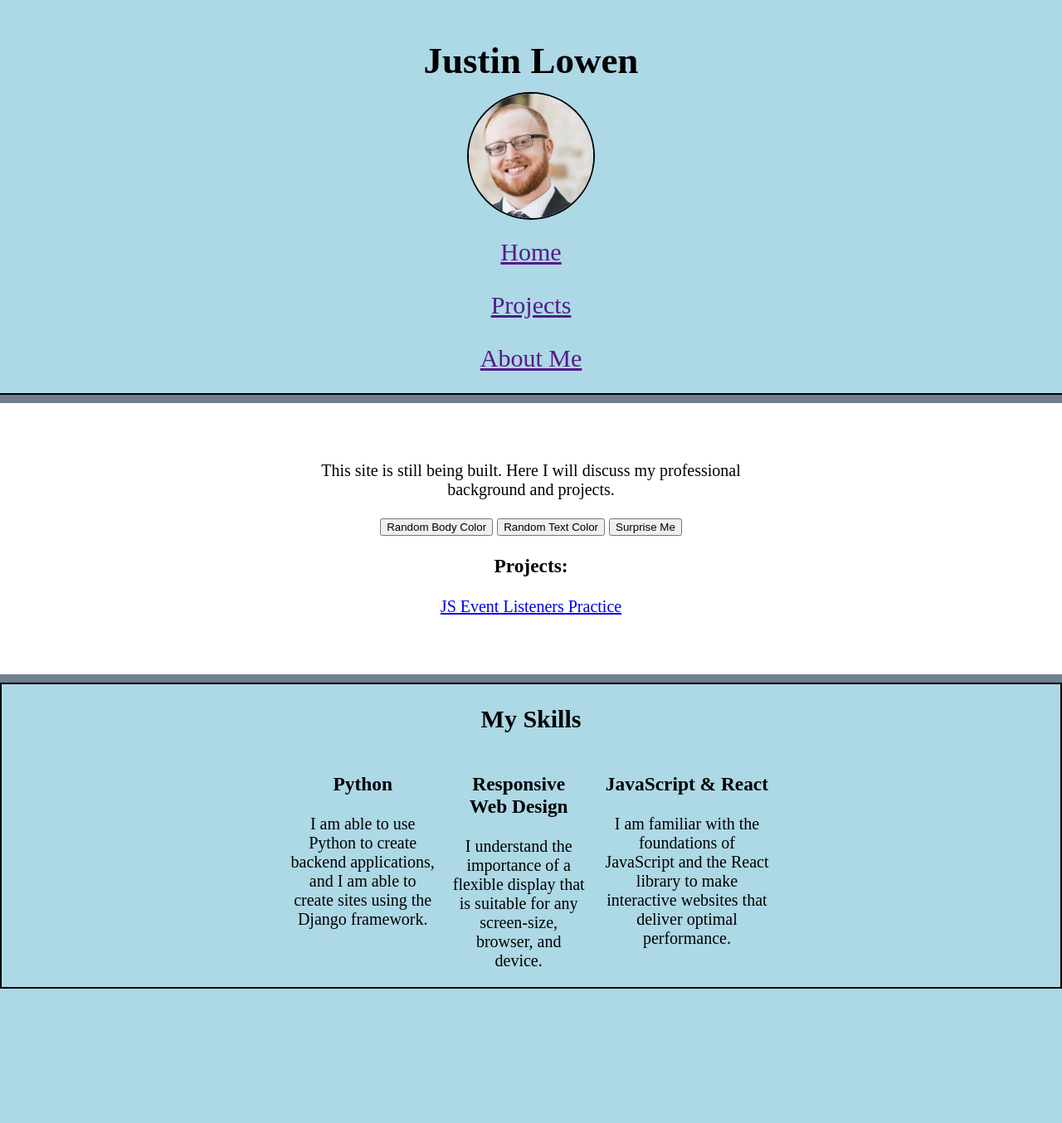
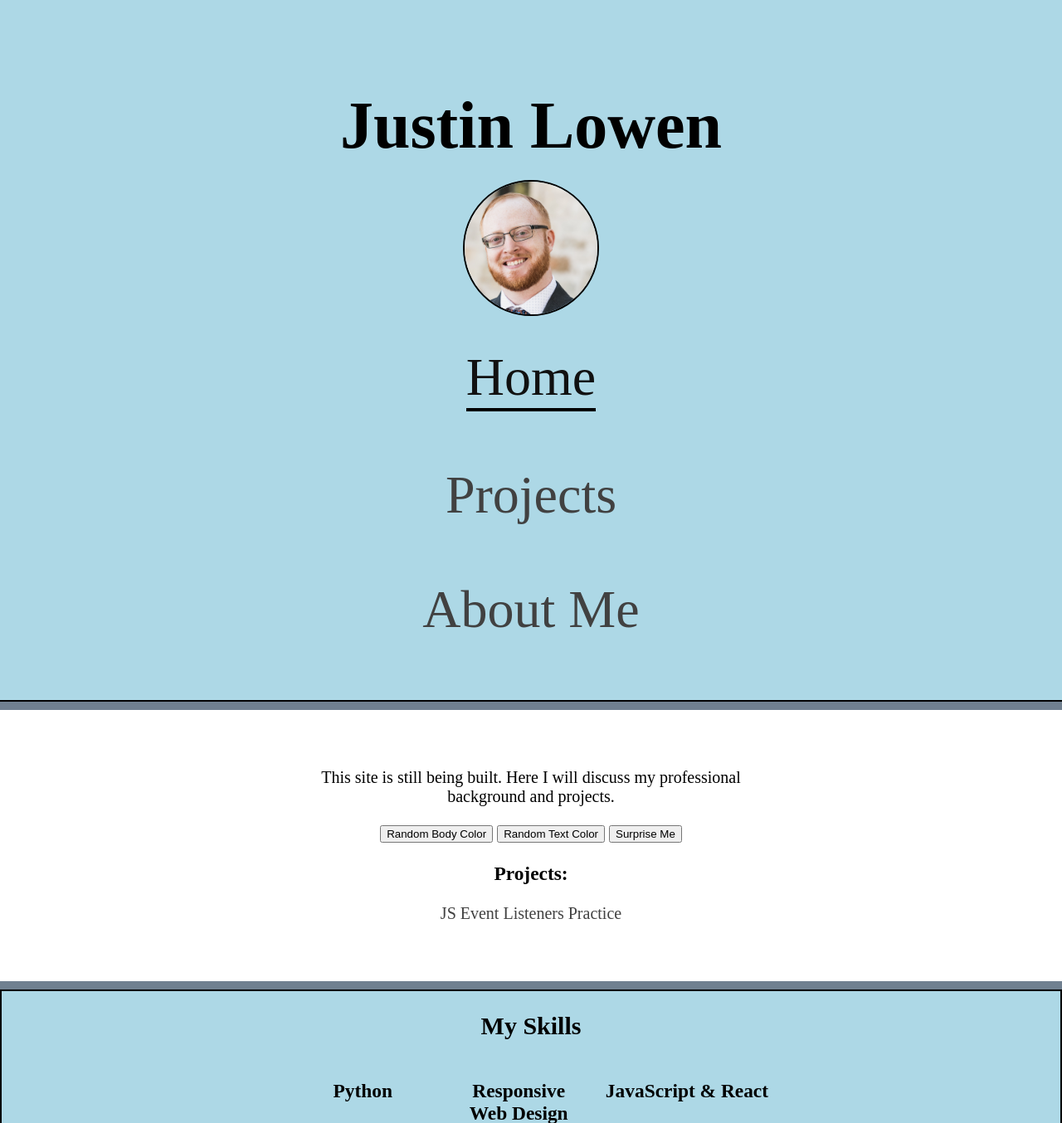
Before and after one commit to JLowe-N/JLowenPortfolioSite, a Django app: page / in a window 1280 px wide. Shown: the top 1354 px of the page at 83% size. Before the commit the page ends 1192 px from the top, so only its background shows below. Run offline with Django 3.2, Linux system fonts and the light colour scheme.

Commit message:
Add pseudoclass styling for links

```diff
--- a/portfolioapp/static/portfolioapp/css/style.css
+++ b/portfolioapp/static/portfolioapp/css/style.css
@@ -19,15 +19,19 @@ Typography
 Layout
 ==== */
 
+
+/* ========
+    Navbar
+=========== */
+
 header {
     text-align: center;
     background: lightblue;
     color: slategray;
-    font-size: 30px;
     color: black;
     border-bottom: 2px solid black;
     margin-bottom: 10px;
-    padding: 10px 20px;
+    padding: 2em 1em;
 }
 
 nav, .logo, .links {
@@ -39,6 +43,7 @@ nav, .logo, .links {
 
 .title {
     margin-bottom: 0.25em;
+    font-size: 5rem;
 }
 
 .logo {
@@ -48,16 +53,35 @@ nav, .logo, .links {
 
 .image-header {
     display: block;
-    width: 150px;
-    height: 150px;
+    width: 20vh;
+    height: 20vh;
     border-radius: 50%;
     border: 2px solid black;
     object-fit: cover;
 }
 
+a {
+    text-decoration: none;
+    color: #414141;
+}
+
 .link {
     margin: 0.5em;
+    font-size: 4rem;
 }
+
+.link:focus, .link:hover, .link-current {
+    border-bottom: 4px solid black;
+    color: #111;
+}
+
+.link-current {
+
+}
+
+/* ==========
+Main Content
+============= */
 
 main {
     text-align: center;
```
